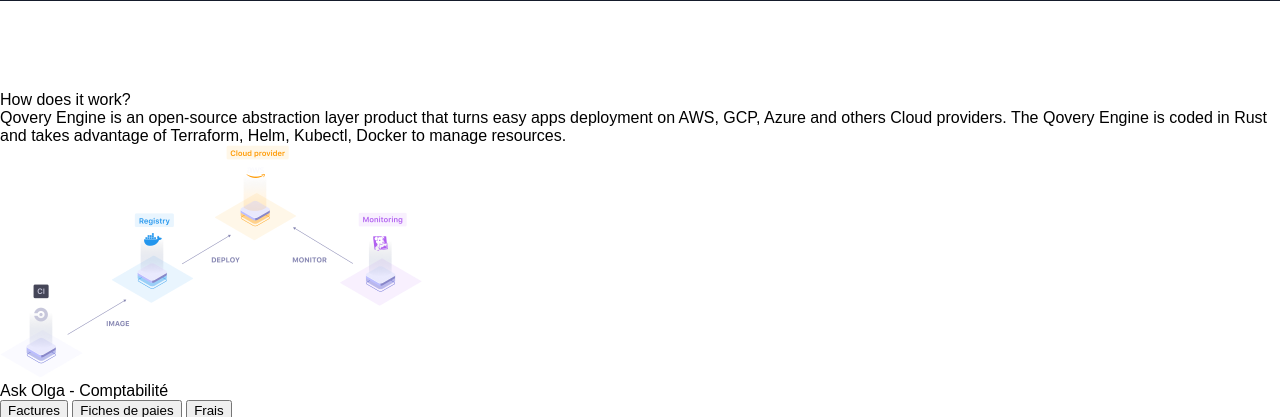
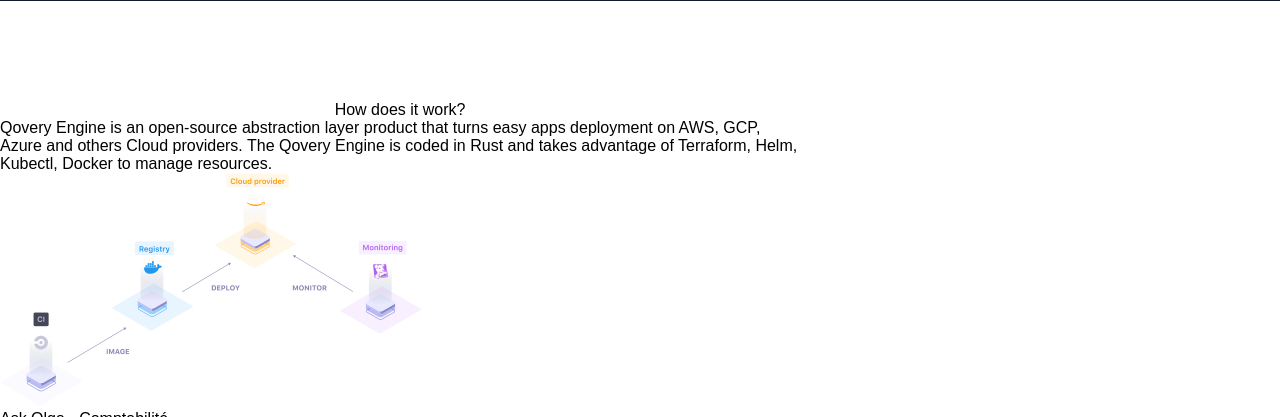
Before and after one commit to ivan-00/Integration_JELLYFICH, a PHP site: page / in a window 1280 px wide. Shown: the part 450-867 px from the top of the page. Run offline with PHP 8.4, Linux system fonts and the light colour scheme.

Commit message:
Center section -1

```diff
--- a/Dossier exercies/projet/index.html
+++ b/Dossier exercies/projet/index.html
@@ -52,7 +52,7 @@
     <!-- How does it work -->
     <section class="section_1">
         <div class="bloc-section_1">
-            <h2>How does it work?</h2>
+            <h2 class="h2_section_1">How does it work?</h2>
             <p>Qovery Engine is an open-source abstraction layer product that turns easy apps deployment on AWS, GCP, Azure and others Cloud providers. The Qovery Engine is coded in Rust and takes advantage of Terraform, Helm, Kubectl, Docker to manage resources.</p>
         </div>
         <div class="bloc_img_2">
--- a/Dossier exercies/projet/style.css
+++ b/Dossier exercies/projet/style.css
@@ -125,14 +125,21 @@ button.btn_github {
 }
 
 /* How does it work  */
+    // Section 1
 .section_1 {
     margin-top: 90px;
     display: flex;
+    justify-content: center;
     flex-wrap: wrap;
 }
 .bloc-section_1 {
-    width:100%;
+    width: 800px;
+    margin-top: 100px;
+
 }
 .bloc_img_2 {
     width: 100%;
 }
+.h2_section_1 {
+    text-align: center;
+}
```
Also changed, not shown: 4 other files.
